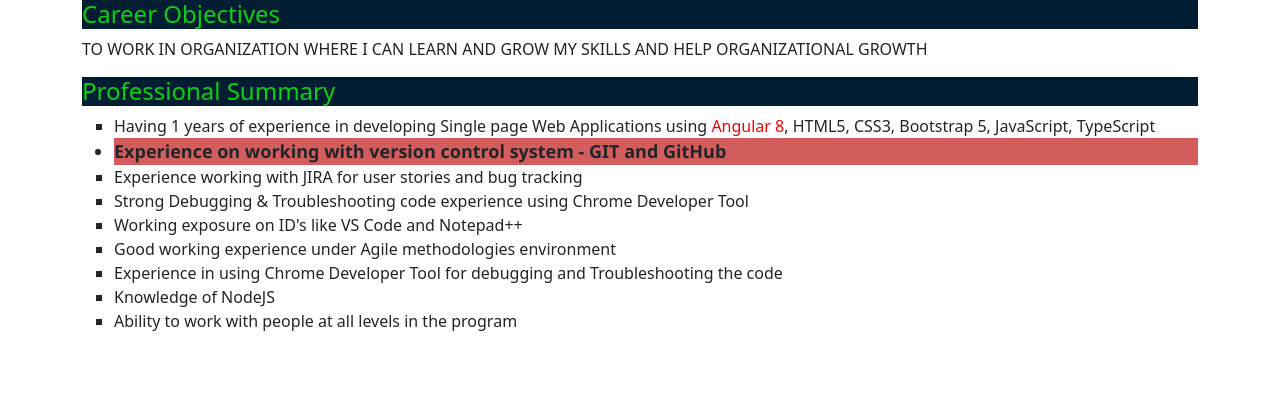
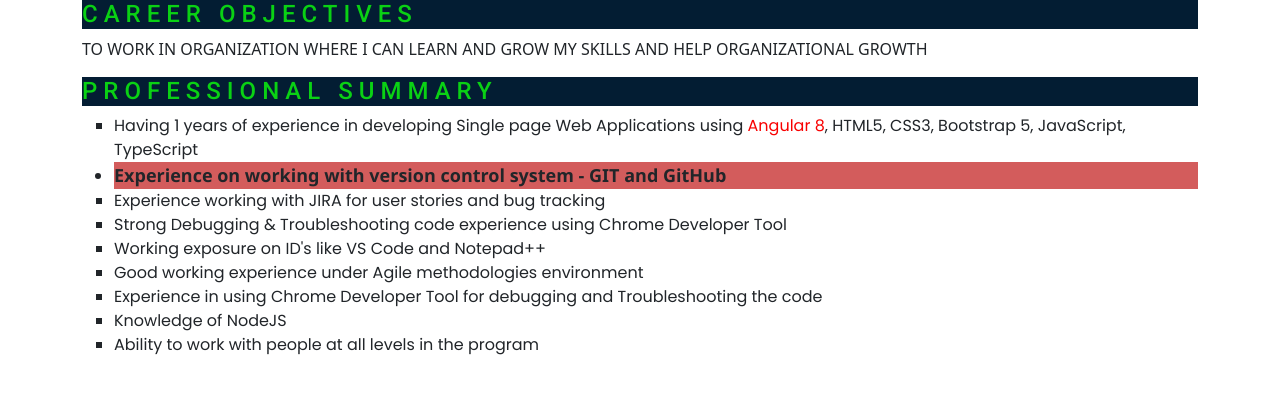
Before and after one commit to ghodakeaa/MyProfileAmol, a plain HTML site: page home.html in a window 1280 px wide. Drawn offline with nearby package versions, Linux system fonts and the light colour scheme.

Commit message:
CSS Font-Family added
CSS Font-Family added

```diff
--- a/home.html
+++ b/home.html
@@ -10,6 +10,9 @@
       integrity="sha384-4bw+/aepP/YC94hEpVNVgiZdgIC5+VKNBQNGCHeKRQN+PtmoHDEXuppvnDJzQIu9"
       crossorigin="anonymous"
     />
+    <link rel="preconnect" href="https://fonts.googleapis.com">
+    <link rel="preconnect" href="https://fonts.gstatic.com" crossorigin>
+    <link href="https://fonts.googleapis.com/css2?family=Poppins&family=Roboto:wght@400;500&display=swap" rel="stylesheet">
     <style>
         li{
             list-style-type: square;
@@ -20,6 +23,9 @@
          .point{
             color: rgb(10, 209, 20);
             background-color: rgb(3, 29, 51);
+            font-family: 'Roboto', sans-serif;
+            text-transform: uppercase;
+            letter-spacing: 6px;
          }
          .text{
             color: rgb(248, 0, 0);
@@ -31,6 +37,9 @@
             font-weight: 600;
             font-family:'Segoe UI', Tahoma, Geneva, Verdana, sans-serif
          }
+         .summaryUl{
+            font-family: 'Poppins', sans-serif;
+         }
     </style>
 </head>
 <body>
@@ -38,7 +47,7 @@
         <h4 class="point">Career Objectives</h4>
         <p>To work in organization where I can learn and grow my skills and help organizational growth</p>
         <h4 class="point">Professional Summary</h4>
-            <ul>
+            <ul class="summaryUl">
                 <li>Having 1 years of experience in developing Single page Web Applications using <span class="text">Angular 8</span>, HTML5, CSS3, Bootstrap 5, JavaScript, TypeScript</li>
                 <li class="li-item">Experience on working with version control system - GIT and GitHub</li>
                 <li>Experience working with JIRA for user stories and bug tracking</li>
```
Also changed, not shown: basicCSS.html (+16 -1 lines).
